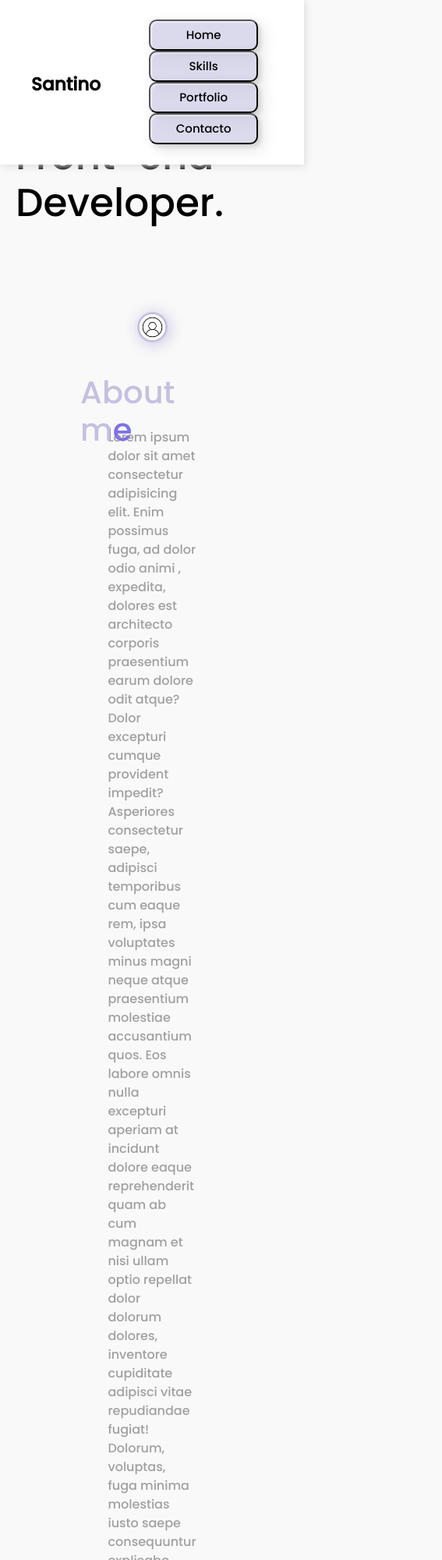
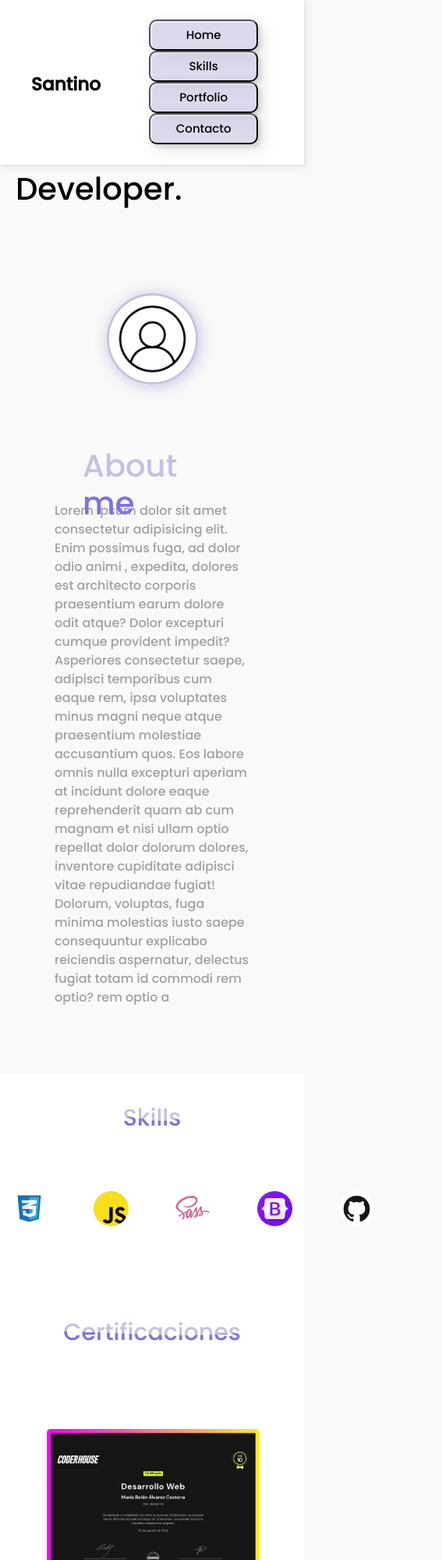
Before and after one commit to tinoz2/portfolio, a website: page index.html in a window 390 px wide. Shown: the top 2000 px of the page at 78% size, 567 px wide, since content can reach past the window. Drawn offline with nearby package versions, Linux system fonts and the light colour scheme.

Commit message:
changeresponsive1

```diff
--- a/index.html
+++ b/index.html
@@ -29,7 +29,7 @@
     </header>
     <main id="home">
         <div class="perfil3 typemachine">
-            <h1>Front-end Developer.</h1>
+            <h1 class="h1tino">Front-end Developer.</h1>
         </div>
         <div class="perfil">
             <img class="fotoperfil" src="./img/perfil.jpg" alt="perfil">
@@ -44,8 +44,8 @@
     </main>
     <section class="section1" id="skills">
         <div class="skills">
-            <h3 class="border"">Skills</h3>
-            <h3 class="wave">Skills</h3>
+            <h3 class="border ff">Skills</h3>
+            <h3 class="wave ff">Skills</h3>
         </div>
         <div class="ss2">
             <img data-aos="fade-up" data-aos-duration="1500" class="ss" src="./img/htmlicon.jpg" alt="html, html5">
@@ -63,7 +63,7 @@
         </div>
         <div class="diploma">
             <img class="imgdiploma" src="./img/diploma.jpg" alt="coderhouse, desarrollador web, web developer, curso desarrollador web">
-            <h3><a href="https://www.coderhouse.com" target="_blank"><button class="custom-btn btn-15 mas">Más</button></a></h3>
+            <h3 class="mas3"><a href="https://www.coderhouse.com" target="_blank"><button class="custom-btn btn-15">Más</button></a></h3>
             <img id="portfolio" class="imgdiploma" src="./img/diploma.jpg" alt="coderhouse, javascript, curso javascript">
         </div>
         <div class="nn">
--- a/scss/componentes/certificados.scss
+++ b/scss/componentes/certificados.scss
@@ -53,7 +53,3 @@
     4px 4px 5px 0px rgba(0,0,0,.1);
     outline: none;
 }
-.mas{
-    text-align: center;
-    transform: translateY(200px);
-}
--- a/scss/componentes/index.scss
+++ b/scss/componentes/index.scss
@@ -20,17 +20,28 @@ main{
         box-shadow: 2px 2px 20px #c4c1e0;
         border: 3px solid #c4c1e0;
         margin: 40px;
+        @media (max-width: 576px){
+            width: 30%;
+        }
     }
     .aboutme{
         display: flex;
         justify-content: center;
         width: 29%;
+        @media (max-width: 576px){
+            width: 100%;
+        }
     }
     .aboutmee{
         transform: translateX(55%);
         display: flex;
         justify-content: center;
         width: 40%;
+        @media (max-width: 576px){
+            transform: translateX(68%);
+            margin-top: 40px;
+            margin-bottom: 60px;
+        }
     }
     .perfil2{
         @extend %dflex;
--- /dev/null
+++ b/scss/componentes/mediaquery.scss
@@ -0,0 +1,25 @@
+@media (max-width: 576px){
+    .skills2{
+        font-size: nth($fz, 4);
+    }
+    .ff{
+        font-size: nth($fz, 4);
+    }
+    .h1tino{
+        font-size: nth($fz, 3);
+    }
+    .diploma{
+        display: block;
+        text-align: center;
+    }
+    .imgdiploma{
+        width: 70%;
+        margin: 60px;
+    }
+    .mas3{
+        position: relative;
+    }
+    .card{
+        width: 60%;
+    }
+}
--- a/scss/componentes/skills.scss
+++ b/scss/componentes/skills.scss
@@ -16,5 +16,8 @@ section div h3{
         height: 4%;
         @extend %mar;
         border-radius: 50%;
+        @media (max-width: 576px){
+            width: 45px;
+        }
     }
 }
--- a/scss/style.scss
+++ b/scss/style.scss
@@ -10,4 +10,5 @@
         "./componentes/skills.scss",
         "./componentes/certificados.scss",
         "./componentes/portfolio.scss",
-        "./componentes/footer.scss";
+        "./componentes/footer.scss",
+        "./componentes/mediaquery.scss";
```
Also changed, not shown: css/componentes/certificados.css, css/componentes/mediaquery.css (added), css/style.css, 3 other files.
